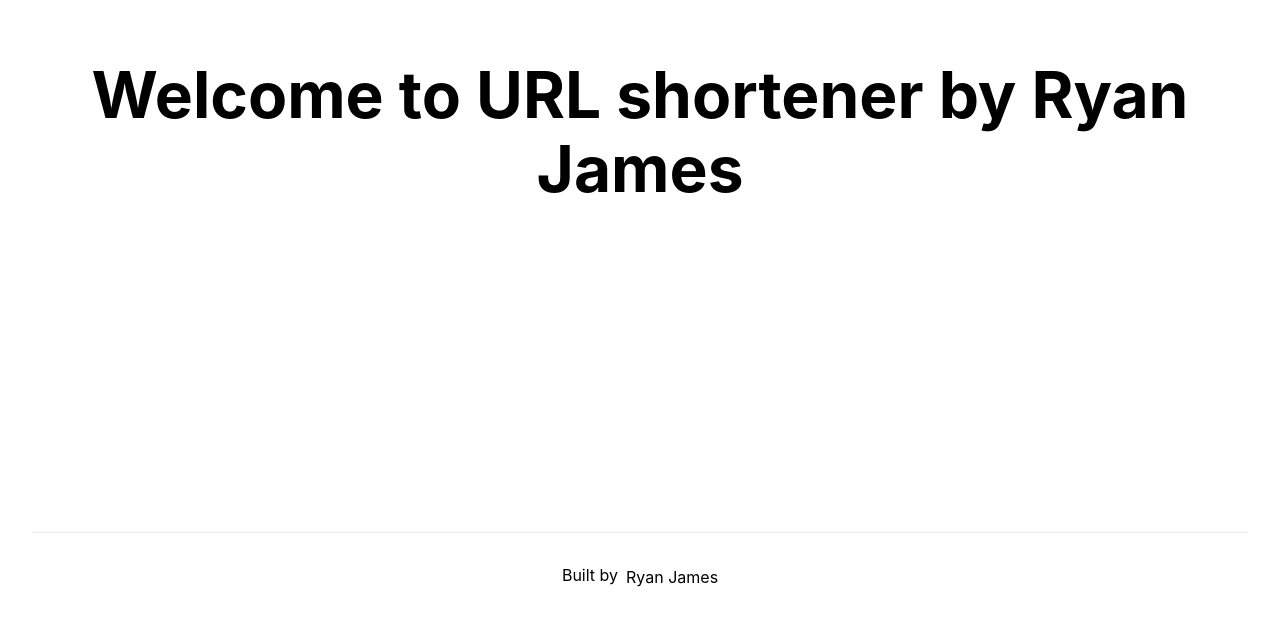
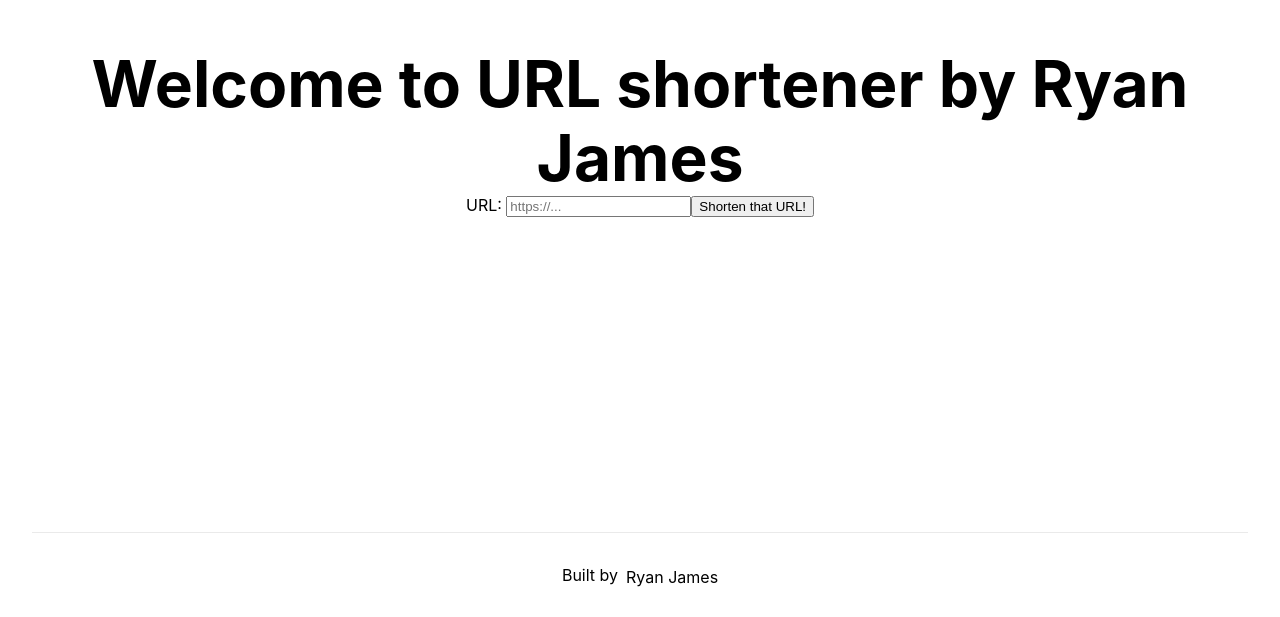
Before and after one commit to ryanjames1729/shorten-url, a Next.js app: page / in a window 1280 px wide. Shown: the part 268-885 px from the top of the page. Built offline with nearby package versions, Linux system fonts and the light colour scheme.

Commit message:
added netlify form

```diff
--- a/pages/index.js
+++ b/pages/index.js
@@ -16,6 +16,12 @@ export default function Home() {
           Welcome to URL shortener by Ryan James
         </h1>
 
+        <div className={styles.container}>
+          <form name="url-input" netlify>
+            <label>URL: <input type="text" name="url" placeholder="https://..."></input></label>
+            <button type="submit">Shorten that URL!</button>
+          </form>
+        </div>
 
       </main>
 
```
Also changed, not shown: 2 other files (tests, documents, lock files or other folders).
